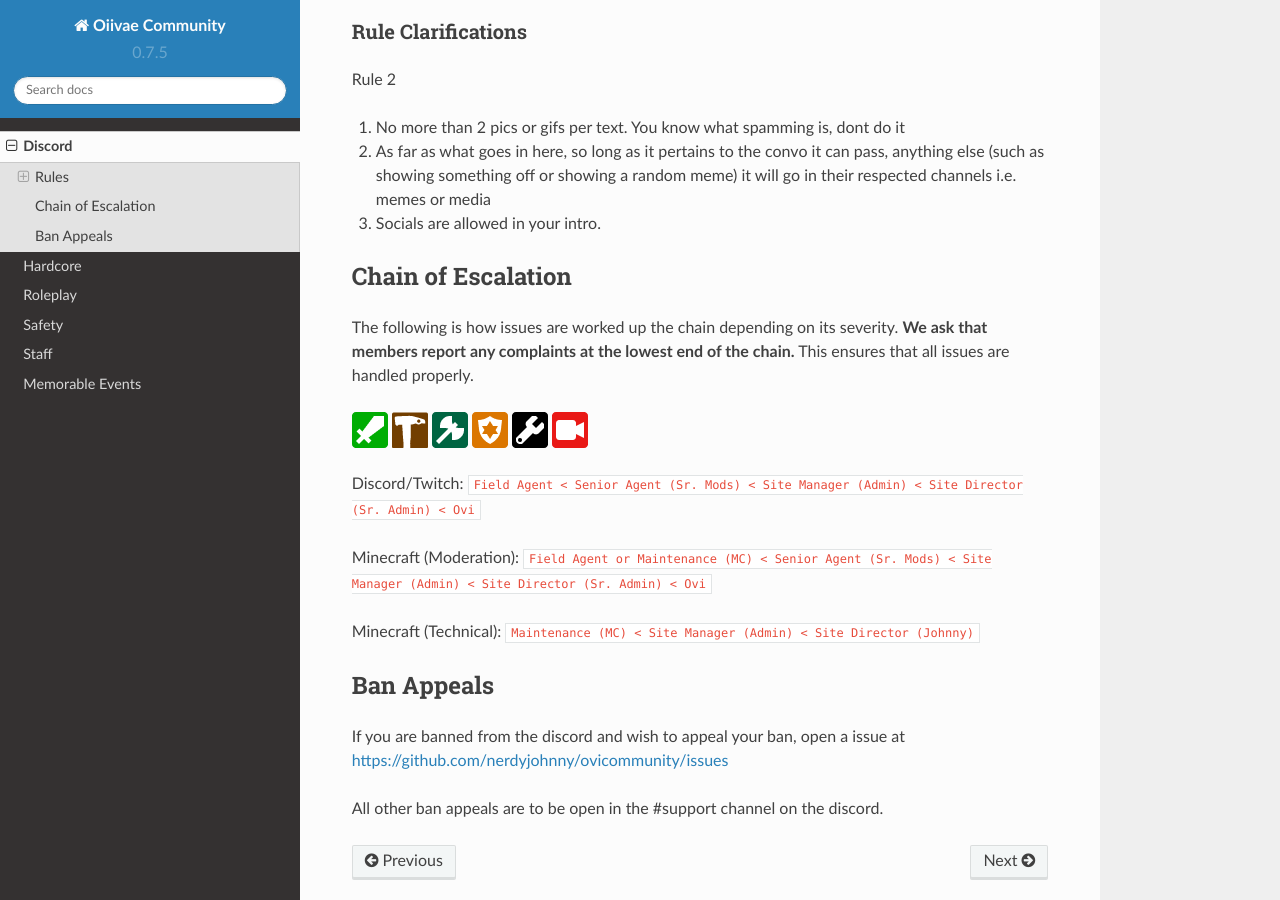
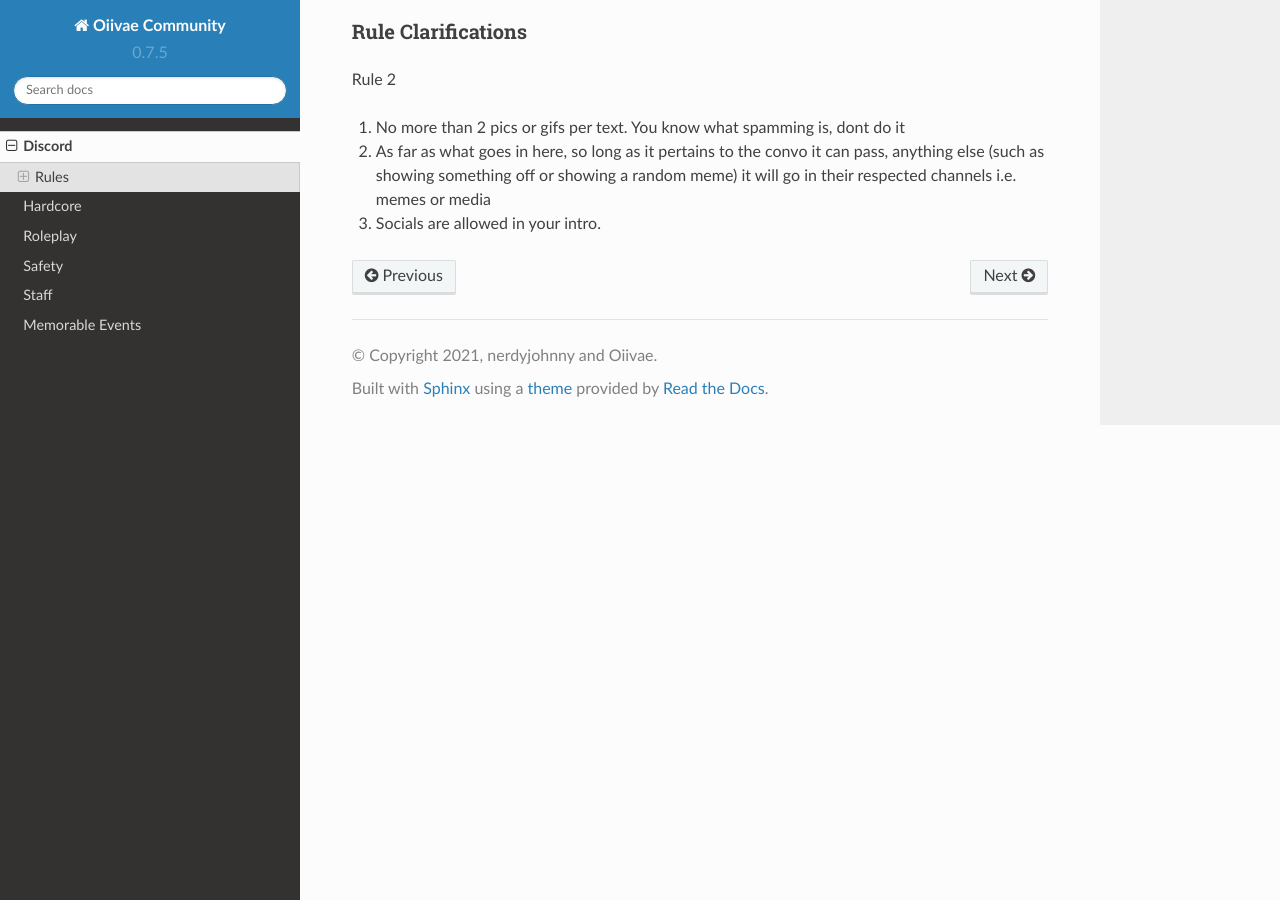
Before and after one commit to nerdyjohnny/ovidoc, a Sphinx documentation site: the page built from docs/source/discord.rst, in a window 1280 px wide and 900 px high, scrolled down 486 px. Built offline with Sphinx 7.4.7 and the Read the Docs theme 2.0.0, drawn with Linux system fonts in a browser that asks for light colours.

Commit message:
Update discord.rst

```diff
--- a/docs/source/discord.rst
+++ b/docs/source/discord.rst
@@ -20,28 +20,3 @@ Rule 2
 2. As far as what goes in here, so long as it pertains to the convo it can pass, anything else (such as showing something off or showing a random meme) it will go in their respected channels i.e. memes or media
 
 3. Socials are allowed in your intro.
-
-
-Chain of Escalation
-----------
-The following is how issues are worked up the chain depending on its severity. **We ask that members report any complaints at the lowest end of the chain.** This ensures that all issues are handled properly.
-
-.. image:: icons/janitor.png
-.. image:: icons/custodian.png
-.. image:: icons/srmod.png
-.. image:: icons/admin.png
-.. image:: icons/sitedirector.png
-.. image:: icons/ovi.png
-
-Discord/Twitch: ``Field Agent < Senior Agent (Sr. Mods) < Site Manager (Admin) < Site Director (Sr. Admin) < Ovi``
-
-Minecraft (Moderation): ``Field Agent or Maintenance (MC) < Senior Agent (Sr. Mods) < Site Manager (Admin) < Site Director (Sr. Admin) < Ovi``
-
-Minecraft (Technical): ``Maintenance (MC) < Site Manager (Admin) < Site Director (Johnny)``
-
-
-Ban Appeals
-------------
-If you are banned from the discord and wish to appeal your ban, open a issue at https://github.com/nerdyjohnny/ovicommunity/issues
-
-All other ban appeals are to be open in the #support channel on the discord.
```
